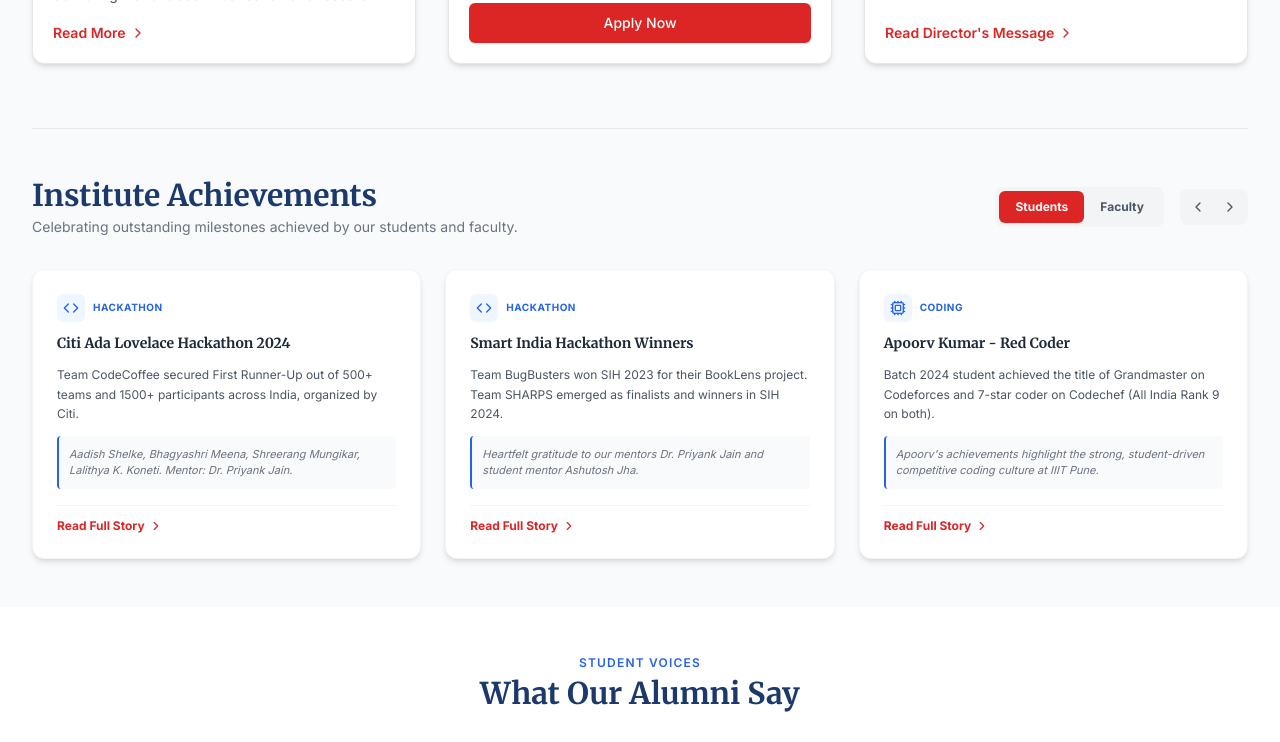
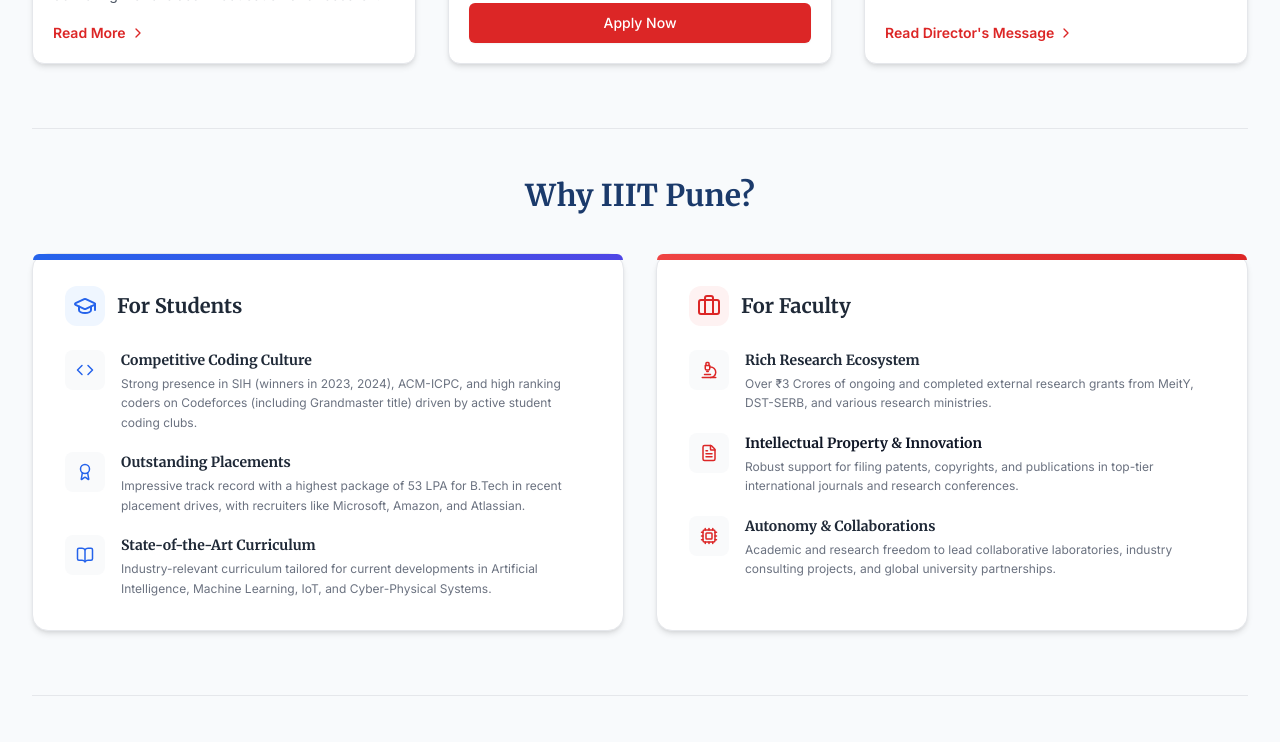
Before and after one commit to iiitp-official/website, a React (Vite) app: page / in a window 1280 px wide. Shown: the part 1140-1882 px from the top of the page. Built offline with nearby package versions, Linux system fonts and the light colour scheme.

Commit message:
added why IIIT Pune, latest news

```diff
--- a/src/components/home/InfoCards.jsx
+++ b/src/components/home/InfoCards.jsx
@@ -7,7 +7,10 @@ import {
   Microscope,
   FileText,
   Award,
-  ChevronLeft
+  ChevronLeft,
+  GraduationCap,
+  BookOpen,
+  Briefcase
 } from 'lucide-react';
 import { Link } from 'react-router-dom';
 import campusFrontImg from '../../assets/campus_front.jpg';
@@ -281,6 +284,119 @@ const InfoCards = () => {
 
         </div>
 
+        {/* Why IIIT Pune Section */}
+        <div className="mt-16 pt-12 border-t border-gray-200 dark:border-gray-800/60">
+          <div className="text-center max-w-3xl mx-auto mb-10">
+            <h2 className="text-2xl md:text-3xl font-bold font-serif text-primary dark:text-white">
+              Why IIIT Pune?
+            </h2>
+          </div>
+
+          <div className="grid grid-cols-1 lg:grid-cols-2 gap-8">
+            {/* For Students */}
+            <div className="bg-white dark:bg-surface-dark rounded-2xl shadow-md border border-gray-150 dark:border-gray-800 p-6 md:p-8 hover:shadow-lg transition-all duration-300 relative flex flex-col justify-between group">
+              <div className="absolute top-0 left-0 w-full h-1.5 bg-gradient-to-r from-blue-600 to-indigo-600 rounded-t-2xl" />
+              <div>
+                <div className="flex items-center space-x-3 mb-6">
+                  <span className="p-2 rounded-xl bg-blue-50 dark:bg-blue-900/30 text-blue-600 dark:text-blue-400">
+                    <GraduationCap size={24} />
+                  </span>
+                  <h3 className="text-xl font-bold font-serif text-gray-800 dark:text-white">For Students</h3>
+                </div>
+
+                <div className="space-y-5">
+                  <div className="flex gap-4">
+                    <div className="p-2 rounded-lg bg-gray-50 dark:bg-gray-800 text-blue-600 dark:text-blue-400 h-10 w-10 flex items-center justify-center shrink-0">
+                      <Code size={18} />
+                    </div>
+                    <div>
+                      <h4 className="font-bold text-sm text-gray-800 dark:text-gray-200">Competitive Coding Culture</h4>
+                      <p className="text-xs text-gray-500 dark:text-gray-400 mt-1 leading-relaxed">
+                        Strong presence in SIH (winners in 2023, 2024), ACM-ICPC, and high ranking coders on Codeforces (including Grandmaster title) driven by active student coding clubs.
+                      </p>
+                    </div>
+                  </div>
+
+                  <div className="flex gap-4">
+                    <div className="p-2 rounded-lg bg-gray-50 dark:bg-gray-800 text-blue-600 dark:text-blue-400 h-10 w-10 flex items-center justify-center shrink-0">
+                      <Award size={18} />
+                    </div>
+                    <div>
+                      <h4 className="font-bold text-sm text-gray-800 dark:text-gray-200">Outstanding Placements</h4>
+                      <p className="text-xs text-gray-500 dark:text-gray-400 mt-1 leading-relaxed">
+                        Impressive track record with a highest package of 53 LPA for B.Tech in recent placement drives, with recruiters like Microsoft, Amazon, and Atlassian.
+                      </p>
+                    </div>
+                  </div>
+
+                  <div className="flex gap-4">
+                    <div className="p-2 rounded-lg bg-gray-50 dark:bg-gray-800 text-blue-600 dark:text-blue-400 h-10 w-10 flex items-center justify-center shrink-0">
+                      <BookOpen size={18} />
+                    </div>
+                    <div>
+                      <h4 className="font-bold text-sm text-gray-800 dark:text-gray-200">State-of-the-Art Curriculum</h4>
+                      <p className="text-xs text-gray-500 dark:text-gray-400 mt-1 leading-relaxed">
+                        Industry-relevant curriculum tailored for current developments in Artificial Intelligence, Machine Learning, IoT, and Cyber-Physical Systems.
+                      </p>
+                    </div>
+                  </div>
+                </div>
+              </div>
+            </div>
+
+            {/* For Faculty */}
+            <div className="bg-white dark:bg-surface-dark rounded-2xl shadow-md border border-gray-150 dark:border-gray-800 p-6 md:p-8 hover:shadow-lg transition-all duration-300 relative flex flex-col justify-between group">
+              <div className="absolute top-0 left-0 w-full h-1.5 bg-gradient-to-r from-red-500 to-brand-red rounded-t-2xl" />
+              <div>
+                <div className="flex items-center space-x-3 mb-6">
+                  <span className="p-2 rounded-xl bg-red-50 dark:bg-red-950/30 text-brand-red dark:text-brand-red-dark">
+                    <Briefcase size={24} />
+                  </span>
+                  <h3 className="text-xl font-bold font-serif text-gray-800 dark:text-white">For Faculty</h3>
+                </div>
+
+                <div className="space-y-5">
+                  <div className="flex gap-4">
+                    <div className="p-2 rounded-lg bg-gray-50 dark:bg-gray-800 text-brand-red dark:text-brand-red-dark h-10 w-10 flex items-center justify-center shrink-0">
+                      <Microscope size={18} />
+                    </div>
+                    <div>
+                      <h4 className="font-bold text-sm text-gray-800 dark:text-gray-200">Rich Research Ecosystem</h4>
+                      <p className="text-xs text-gray-500 dark:text-gray-400 mt-1 leading-relaxed">
+                        Over ₹3 Crores of ongoing and completed external research grants from MeitY, DST-SERB, and various research ministries.
+                      </p>
+                    </div>
+                  </div>
+
+                  <div className="flex gap-4">
+                    <div className="p-2 rounded-lg bg-gray-50 dark:bg-gray-800 text-brand-red dark:text-brand-red-dark h-10 w-10 flex items-center justify-center shrink-0">
+                      <FileText size={18} />
+                    </div>
+                    <div>
+                      <h4 className="font-bold text-sm text-gray-850 dark:text-gray-200">Intellectual Property & Innovation</h4>
+                      <p className="text-xs text-gray-500 dark:text-gray-400 mt-1 leading-relaxed">
+                        Robust support for filing patents, copyrights, and publications in top-tier international journals and research conferences.
+                      </p>
+                    </div>
+                  </div>
+
+                  <div className="flex gap-4">
+                    <div className="p-2 rounded-lg bg-gray-50 dark:bg-gray-800 text-brand-red dark:text-brand-red-dark h-10 w-10 flex items-center justify-center shrink-0">
+                      <Cpu size={18} />
+                    </div>
+                    <div>
+                      <h4 className="font-bold text-sm text-gray-800 dark:text-gray-200">Autonomy & Collaborations</h4>
+                      <p className="text-xs text-gray-500 dark:text-gray-400 mt-1 leading-relaxed">
+                        Academic and research freedom to lead collaborative laboratories, industry consulting projects, and global university partnerships.
+                      </p>
+                    </div>
+                  </div>
+                </div>
+              </div>
+            </div>
+          </div>
+        </div>
+
         {/* Row 2: Achievements Section */}
         <div className="mt-16 pt-12 border-t border-gray-200 dark:border-gray-800/60">
           <div className="flex flex-col md:flex-row md:items-center justify-between gap-4 mb-8">
```
